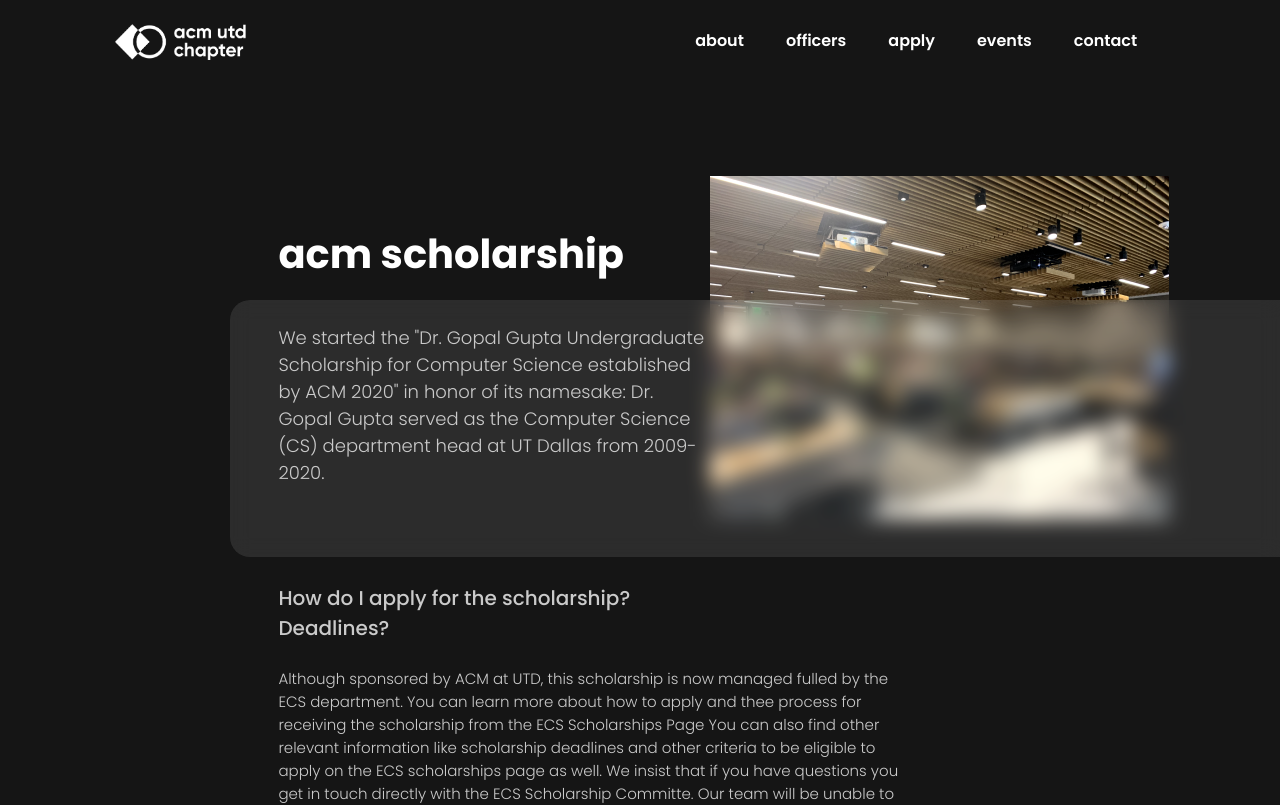
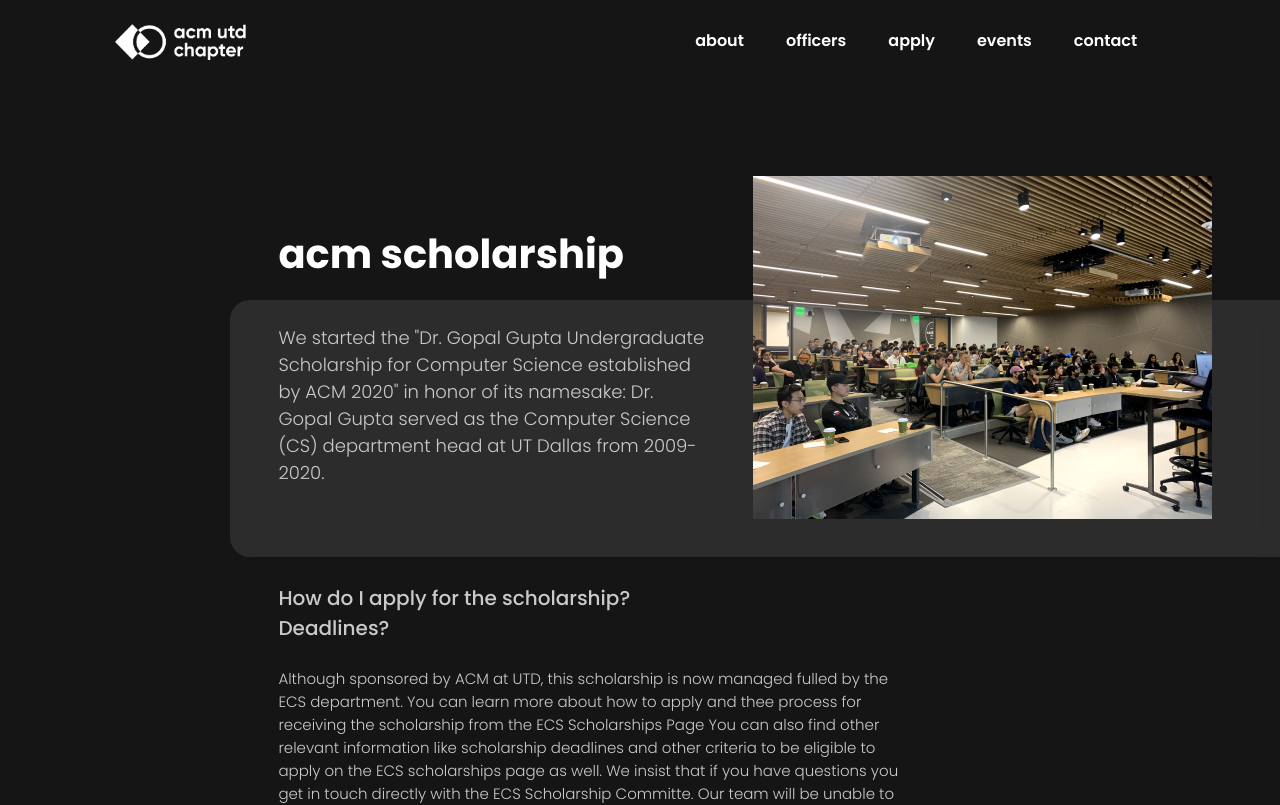
Before and after one commit to acmutd/acm-website, a React (Create React App) app: page / in a window 1280 px wide. Shown: the top 805 px of the page. Built offline with nearby package versions, Linux system fonts and the light colour scheme.

Commit message:
layered image on top of card

```diff
--- a/src/components/Pages/Scholarship.css
+++ b/src/components/Pages/Scholarship.css
@@ -54,13 +54,16 @@
     backdrop-filter: blur(14px);
     border-radius: 0.8rem;
     box-shadow: 0 8px 32px 0 rgba(31, 38, 135, 0.37);
-    position: absolute;
     z-index: 0;
 }
 
 /* not working rn idk how to do it */
 .scholarship-img{
-    background-color: white;
-    background-image: url('../../assets/scholarshipPageImage1.png');
-    z-index: 1;
+    background: url('../../assets/scholarshipPageImage1.png');
+    margin-left: 5%;
+    background-position: center;
+    background-repeat: no-repeat;
+    position: relative;
+    background-size: cover;
+    z-index: 3;
 }
--- a/src/components/Pages/Scholarship.js
+++ b/src/components/Pages/Scholarship.js
@@ -21,7 +21,8 @@
 
           </div>
 
-          <img className='image'src={img1} alt='group-photo1'/>
+          <img className='scholarship-img'src={img1} alt='group-photo1'/>
+
 
         </div>
 
```
